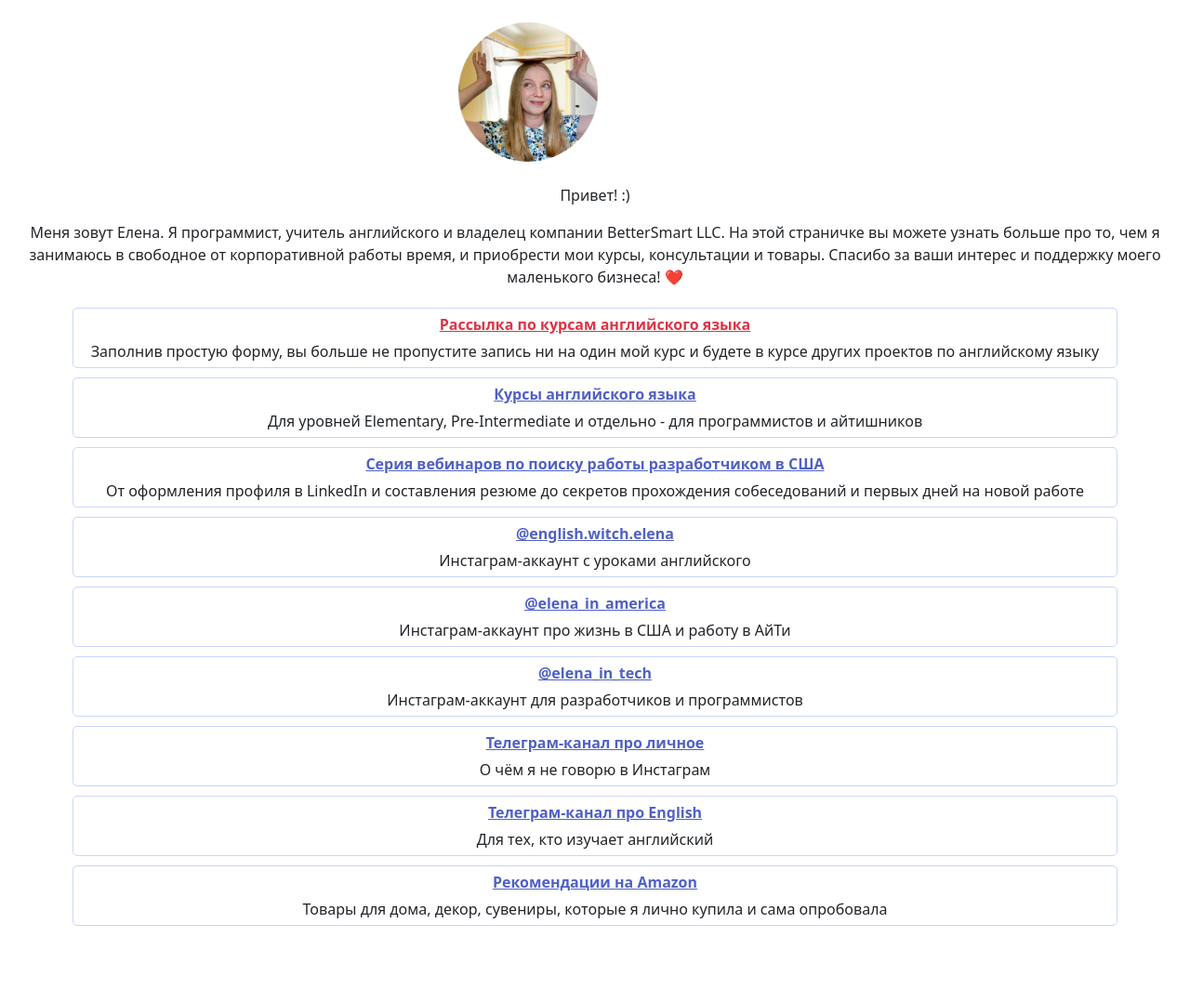
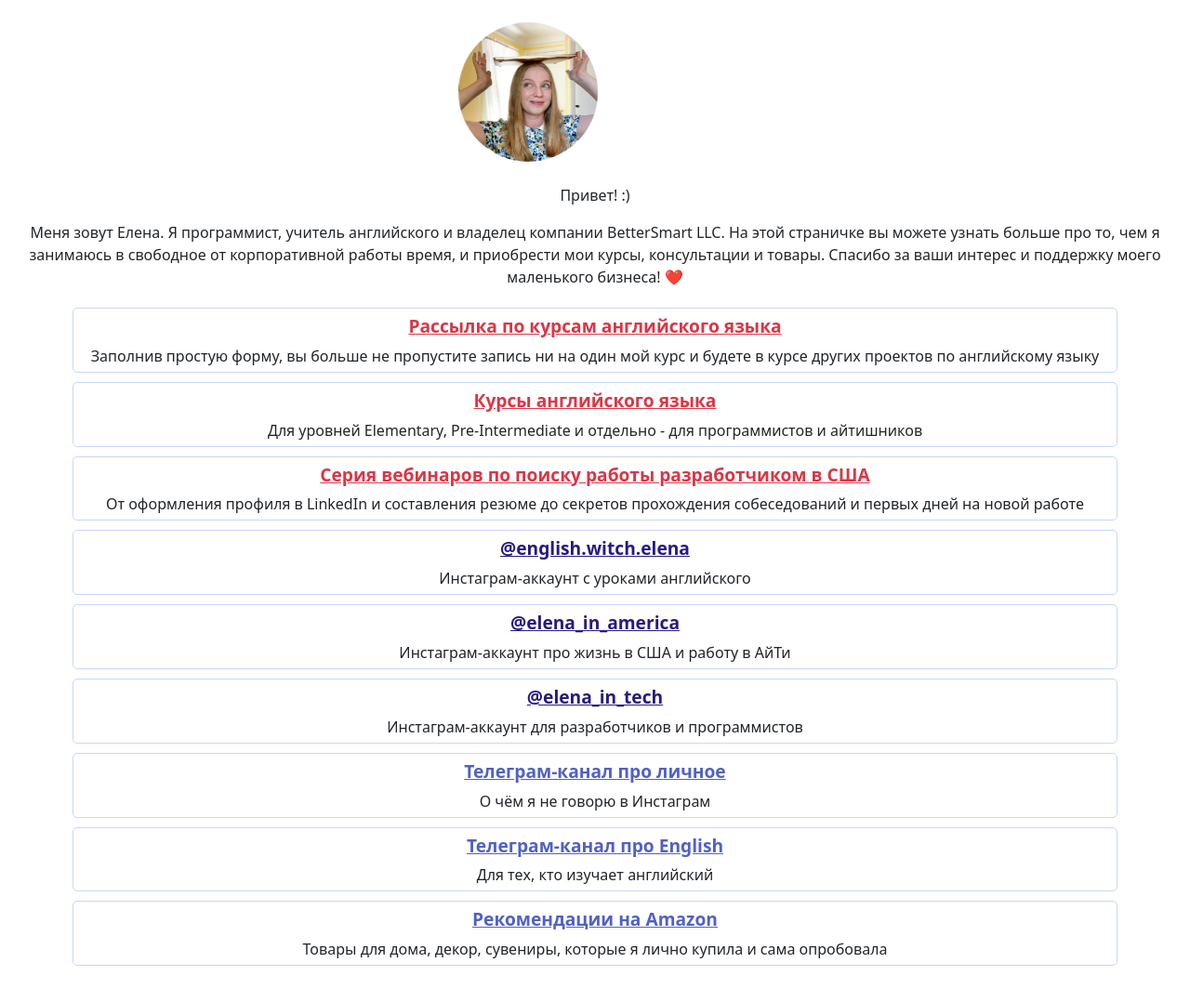
Before and after one commit to Elena-Weber/better-smart-landing-page, a plain HTML site: page index.html in a window 1280 px wide. Shown: the whole page at 93% size. Before the commit the page ends 1049 px from the top, so only its background shows below. Drawn offline with nearby package versions, Linux system fonts and the light colour scheme.

Commit message:
style updates

```diff
--- a/index.html
+++ b/index.html
@@ -35,35 +35,35 @@
       <p class="subtitle">Заполнив простую форму, вы больше не пропустите запись ни на один мой курс и будете в курсе других проектов по английскому языку</p>
     </div>
     <div class="links-border text-center">
-      <a href="https://englishwitchelena.com/" target="_blank">Курсы английского языка</a>
+      <a href="https://englishwitchelena.com/" target="_blank" class="text-danger">Курсы английского языка</a>
       <p class="subtitle">Для уровней Elementary, Pre-Intermediate и отдельно - для программистов и айтишников</p>
     </div>
     <div class="links-border text-center">
-      <a href="https://job-hunt-webinars.netlify.app/index-ru" target="_blank">Серия вебинаров по поиску работы разработчиком в США</a>
+      <a href="https://job-hunt-webinars.netlify.app/index-ru" target="_blank" class="text-danger">Серия вебинаров по поиску работы разработчиком в США</a>
       <p class="subtitle">От оформления профиля в LinkedIn и составления резюме до секретов прохождения собеседований и первых дней на новой работе</p>
     </div>
     <div class="links-border text-center">
-      <a href="https://www.instagram.com/english.witch.elena" target="_blank">@english.witch.elena</a>
+      <a href="https://www.instagram.com/english.witch.elena" target="_blank" class="dark-blue">@english.witch.elena</a>
       <p class="subtitle">Инстаграм-аккаунт с уроками английского</p>
     </div>
     <div class="links-border text-center">
-      <a href="https://www.instagram.com/elena_in_america" target="_blank">@elena_in_america</a>
+      <a href="https://www.instagram.com/elena_in_america" target="_blank" class="dark-blue">@elena_in_america</a>
       <p class="subtitle">Инстаграм-аккаунт про жизнь в США и работу в АйТи</p>
     </div>
     <div class="links-border text-center">
-      <a href="https://www.instagram.com/elena_in_tech" target="_blank">@elena_in_tech</a>
+      <a href="https://www.instagram.com/elena_in_tech" target="_blank" class="dark-blue">@elena_in_tech</a>
       <p class="subtitle">Инстаграм-аккаунт для разработчиков и программистов</p>
     </div>
     <div class="links-border text-center">
-      <a href="https://t.me/elena_in_america" target="_blank">Телеграм-канал про личное</a>
+      <a href="https://t.me/elena_in_america" target="_blank" class="mid-blue">Телеграм-канал про личное</a>
       <p class="subtitle">О чём я не говорю в Инстаграм</p>
     </div>
     <div class="links-border text-center">
-      <a href="https://t.me/english_witch_elena" target="_blank">Телеграм-канал про English</a>
+      <a href="https://t.me/english_witch_elena" target="_blank" class="mid-blue">Телеграм-канал про English</a>
       <p class="subtitle">Для тех, кто изучает английский</p>
     </div>
     <div class="links-border text-center">
-      <a href="https://www.amazon.com/shop/elena_in_america" target="_blank">Рекомендации на Amazon</a>
+      <a href="https://www.amazon.com/shop/elena_in_america" target="_blank" class="mid-blue">Рекомендации на Amazon</a>
       <p class="subtitle">Товары для дома, декор, сувениры, которые я лично купила и сама опробовала</p>
     </div>
   </div>
--- a/style.css
+++ b/style.css
@@ -23,7 +23,19 @@ img {
   display: inline-block !important;
 }
 
+.mid-blue {
+  color: #5061C5;
+}
+
+.dark-blue {
+  color: #271B80;
+}
+
 a {
-  color: #5061C5;
   font-weight: bold;
+  font-size: larger;
 }
+
+a:hover {
+  text-shadow: 1px 1px 1px #bababa;
+}
```
